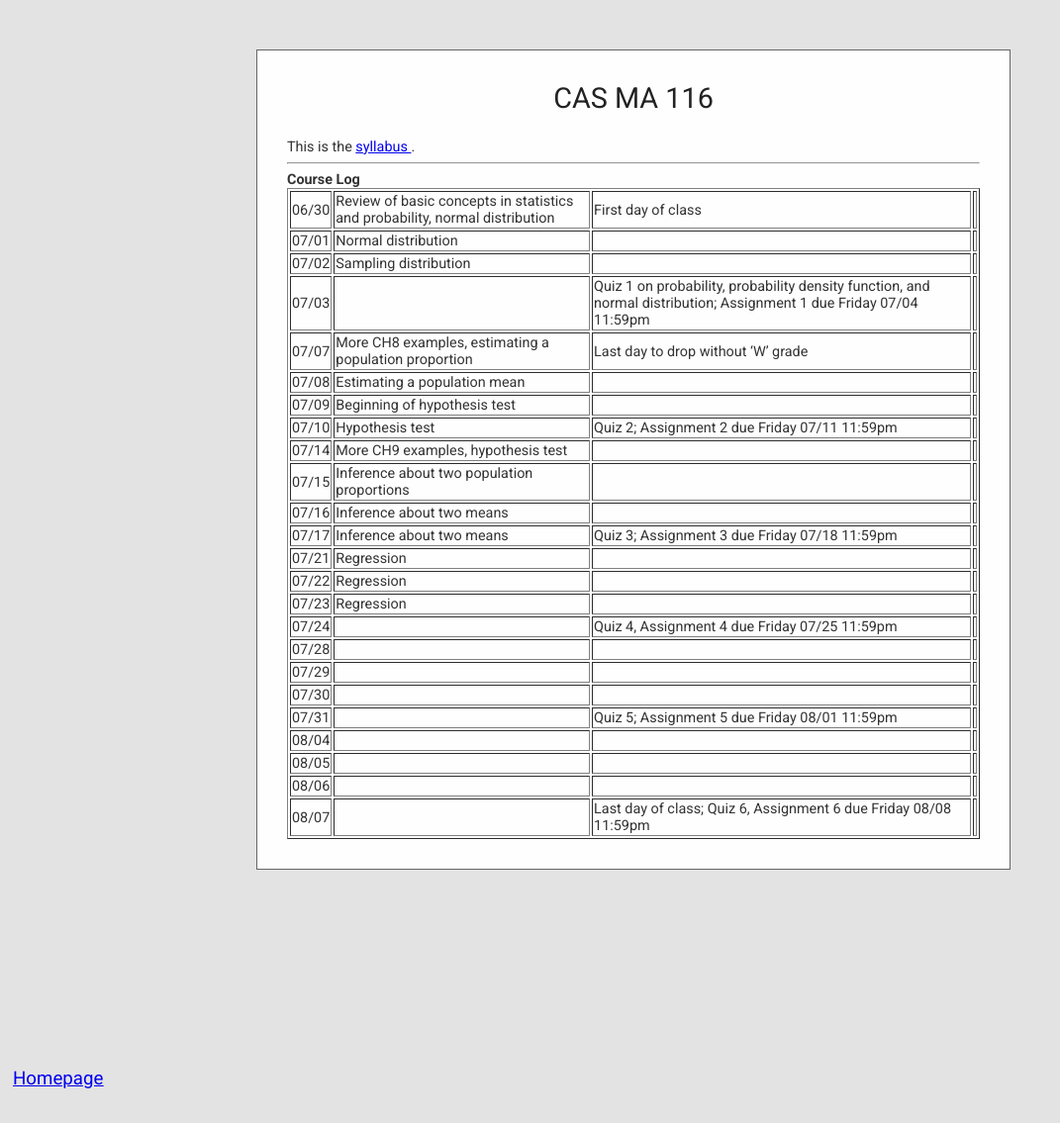
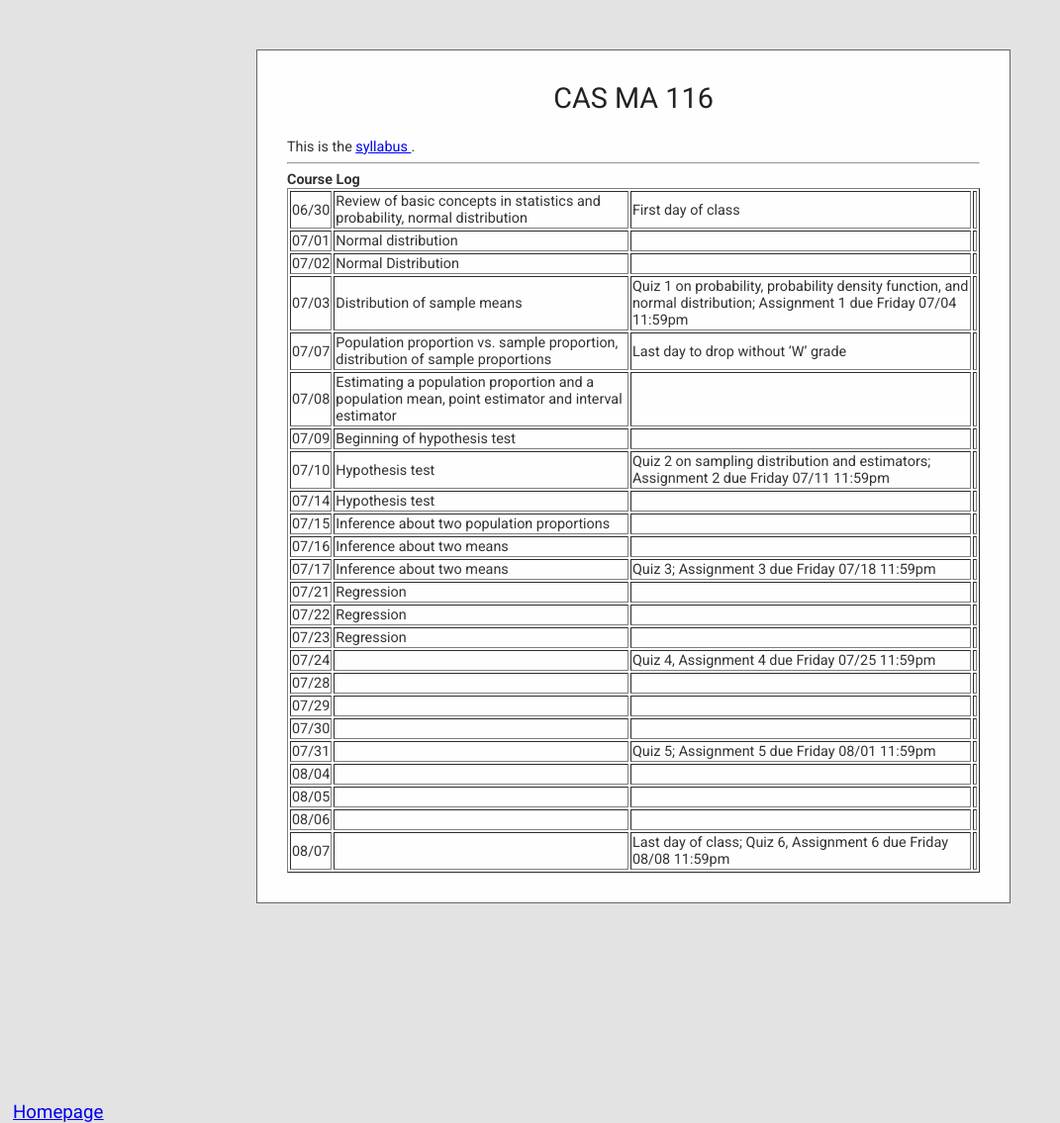
Before and after one commit to cesail/cesail.github.io, a Jekyll site: the page built from courses/25s2ma116/index.html, in a window 1280 px wide. Shown: the whole page at 99% size, without its empty margins (0-1071 px from the left). Built offline with Jekyll 4.4.1, drawn with Linux system fonts in a browser that asks for light colours; some web fonts are replaced; a script that is not in the unit is left out; before the commit the page ends 1101 px from its top, so only the background shows below that.

Commit message:
Update index.html

```diff
--- a/courses/25s2ma116/index.html
+++ b/courses/25s2ma116/index.html
@@ -87,26 +87,26 @@
   </tr>
   <tr>
     <td> 07/02 </td>
-    <td>Sampling distribution</td>
+    <td>Normal Distribution </td>
     <td></td>
     <td> </td>
   </tr>
   <tr>
     <td> 07/03 </td>
-    <td>  </td>
+    <td> Distribution of sample means </td>
     <td> Quiz 1 on probability, probability density function, and normal distribution;
       Assignment 1 due Friday 07/04 11:59pm</td>
     <td> </td>
   </tr>
   <tr>
      <td> 07/07 </td>
-     <td> More CH8 examples, estimating a population proportion </td>
+     <td> Population proportion vs. sample proportion, distribution of sample proportions </td>
      <td> Last day to drop without ‘W’ grade</td>
     <td> </td>
   </tr>
   <tr>
      <td> 07/08 </td>
-     <td> Estimating a population mean </td>
+     <td> Estimating a population proportion and a population mean, point estimator and interval estimator </td>
      <td> </td>
     <td></td>
   </tr>
@@ -119,12 +119,12 @@
   <tr>
      <td> 07/10 </td>
      <td> Hypothesis test </td>
-     <td> Quiz 2; Assignment 2 due Friday 07/11 11:59pm</td>
+     <td> Quiz 2 on sampling distribution and estimators; Assignment 2 due Friday 07/11 11:59pm</td>
     <td> </td>
   </tr>
   <tr>
      <td> 07/14 </td>
-     <td> More CH9 examples, hypothesis test </td>
+     <td>  Hypothesis test </td>
      <td>  </td>
     <td> </td>
   </tr>
```
